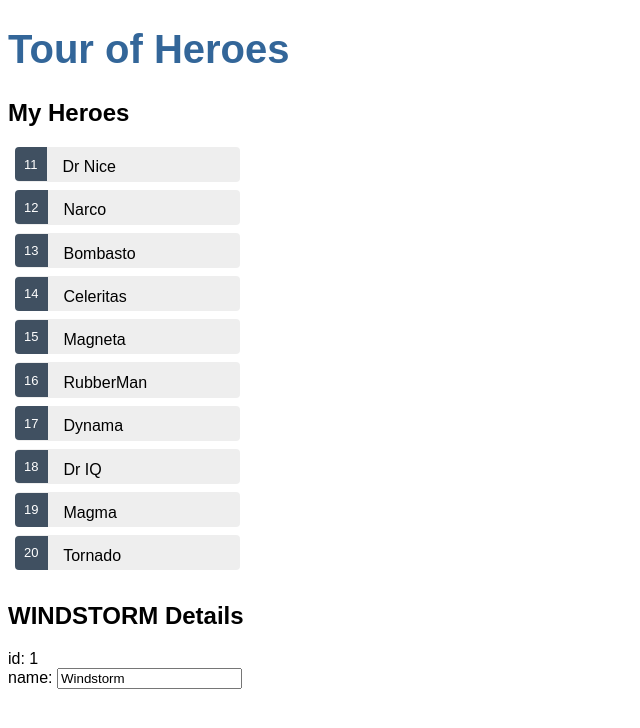
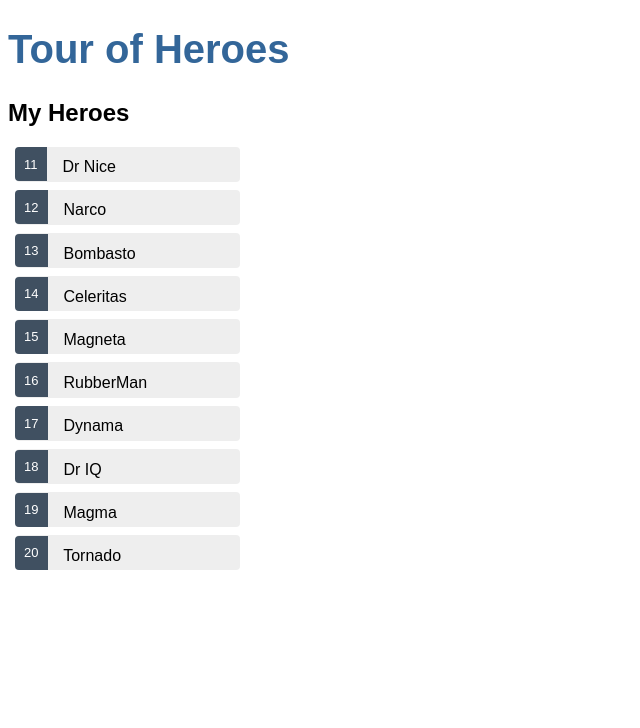
Before and after one commit to brodny/angular-playground, an Angular app in the folder playground/: page / in a window 1280 px wide. Shown: the top 728 px of the page, without its empty margins (0-640 px from the left). Built offline with nearby package versions, Linux system fonts and the light colour scheme.

Commit message:
Viewing details of a selected hero

```diff
--- a/playground/src/app/heroes/heroes.component.html
+++ b/playground/src/app/heroes/heroes.component.html
@@ -1,14 +1,16 @@
 <h2>My Heroes</h2>
 <ul class="heroes">
-    <li *ngFor="let hero of heroes">
+    <li *ngFor="let hero of heroes" (click)="onSelect(hero)" [class.selected]="hero === selectedHero">
         <span class="badge">{{hero.id}}</span> {{hero.name}}
     </li>
 </ul>
 
-<h2>{{hero.name | uppercase}} Details</h2>
-<div><span>id: </span>{{hero.id}}</div>
-<div>
-    <label>name:
-        <input [(ngModel)]="hero.name" placeholder="name" />
-    </label>
+<div *ngIf="selectedHero">
+    <h2>{{selectedHero.name | uppercase}} Details</h2>
+    <div><span>id: </span>{{selectedHero.id}}</div>
+    <div>
+        <label>name:
+            <input [(ngModel)]="selectedHero.name" placeholder="name" />
+        </label>
+    </div>
 </div>
--- a/playground/src/app/heroes/heroes.component.ts
+++ b/playground/src/app/heroes/heroes.component.ts
@@ -9,10 +9,7 @@ import { HEROES } from '../mock-heroes';
 })
 export class HeroesComponent implements OnInit {
 
-  hero: Hero = {
-    id: 1,
-    name: 'Windstorm',
-  };
+  selectedHero: Hero;
 
   heroes = HEROES;
 
@@ -21,4 +18,8 @@ export class HeroesComponent implements OnInit {
   ngOnInit() {
   }
 
+  onSelect(hero: Hero): void {
+    this.selectedHero = hero;
+  }
+
 }
```
